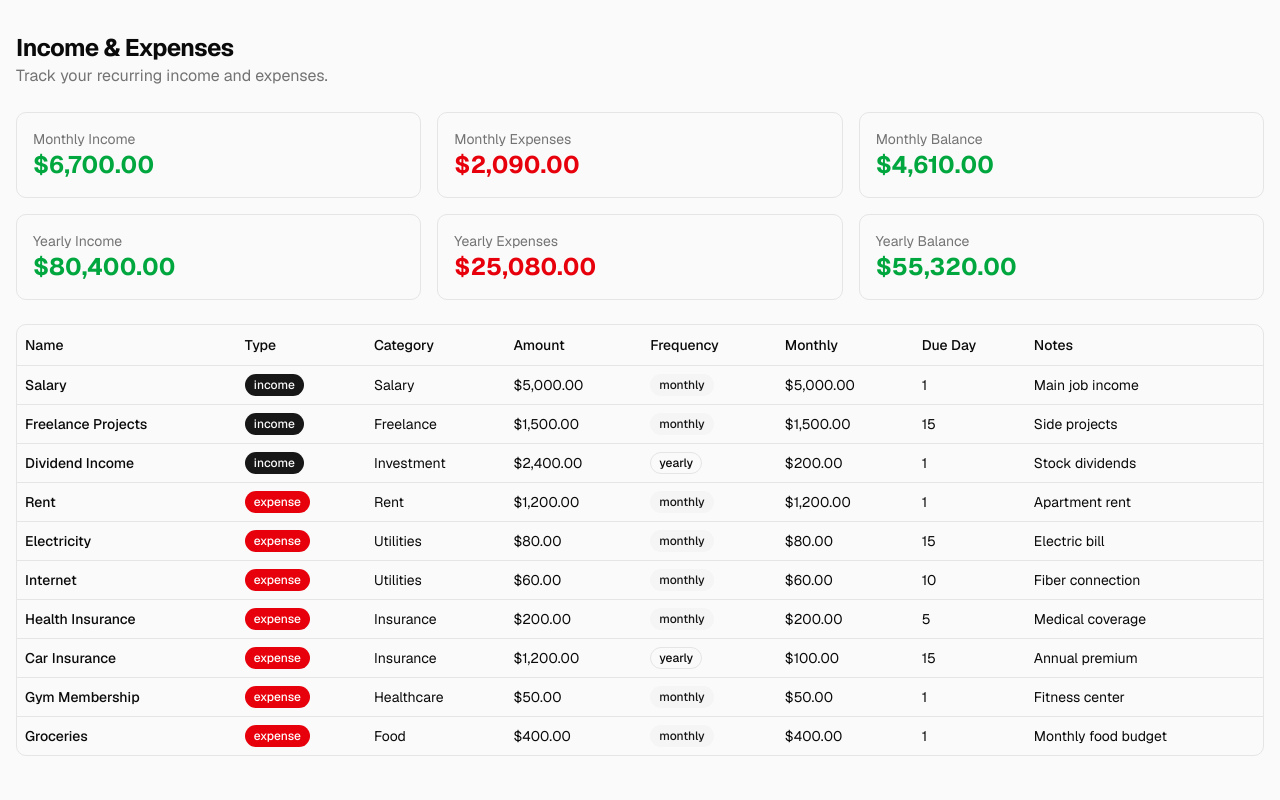
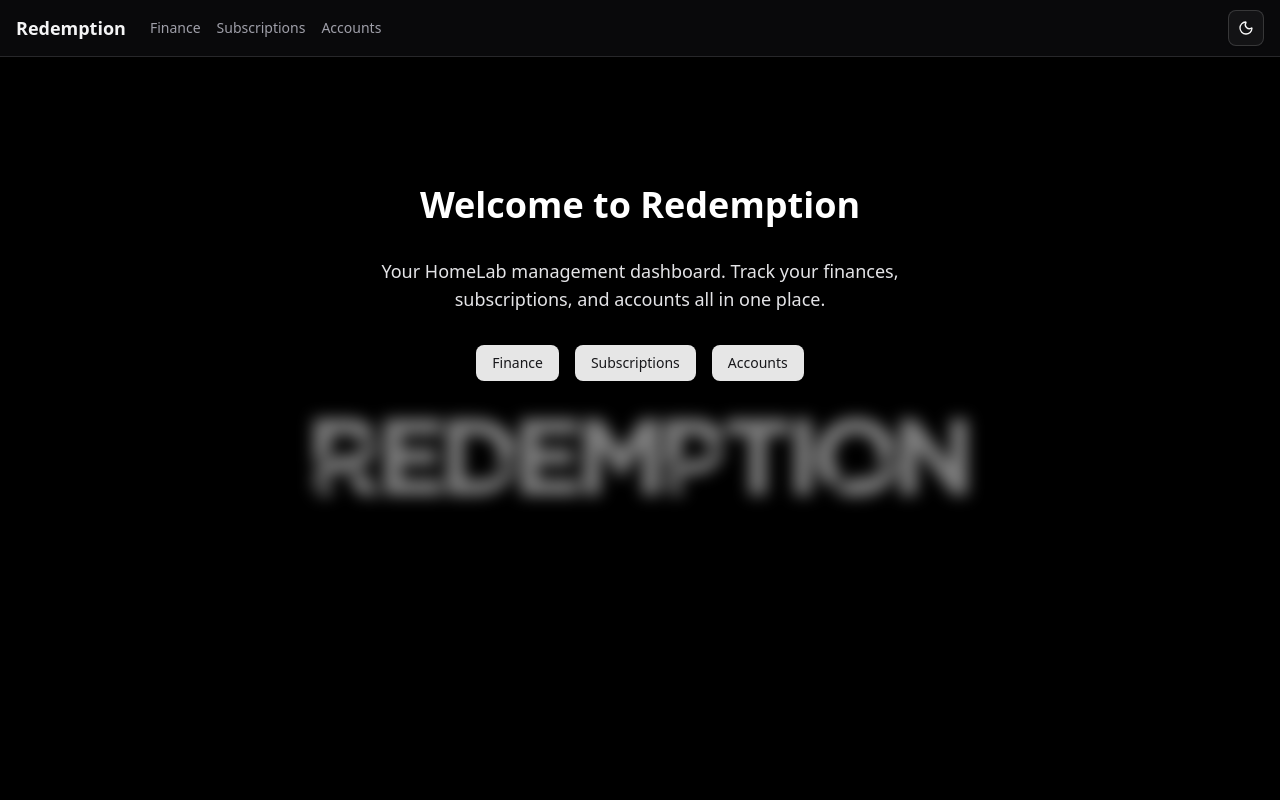
Before and after one commit to ColdByDefault/redemptionLabs, a Next.js app: page / in a window 1280 px wide. Shown: the top 800 px of the page. Built offline with nearby package versions, Linux system fonts and the light colour scheme.

Commit message:
feat: add NavLink interface for navbar component

```diff
--- /dev/null
+++ b/app/accounts/page.tsx
@@ -0,0 +1,9 @@
+import { Accounts } from "@/components/accounts";
+
+export default function AccountsPage(): React.ReactElement {
+  return (
+    <div className="container mx-auto px-4 py-8">
+      <Accounts />
+    </div>
+  );
+}
--- /dev/null
+++ b/app/finance/page.tsx
@@ -0,0 +1,9 @@
+import { Finance } from "@/components/finance";
+
+export default function FinancePage(): React.ReactElement {
+  return (
+    <div className="container mx-auto px-4 py-8">
+      <Finance />
+    </div>
+  );
+}
--- a/app/layout.tsx
+++ b/app/layout.tsx
@@ -2,6 +2,7 @@ import type { Metadata } from "next";
 import { Geist, Geist_Mono } from "next/font/google";
 import "./globals.css";
 import { ThemeProvider } from "@/components/theme";
+import { Navbar } from "@/components/navbar";
 
 const geistSans = Geist({
   variable: "--font-geist-sans",
@@ -30,11 +31,14 @@ export default function RootLayout({
       >
         <ThemeProvider
           attribute="class"
-          defaultTheme="system"
+          defaultTheme="dark"
           enableSystem
           disableTransitionOnChange
         >
-          {children}
+          <Navbar />
+          <main className="min-h-screen bg-zinc-50 dark:bg-black">
+            {children}
+          </main>
         </ThemeProvider>
       </body>
     </html>
--- a/app/page.tsx
+++ b/app/page.tsx
@@ -1,21 +1,41 @@
-import { Subscriptions } from "@/components/subs";
-import { Accounts } from "@/components/accounts";
-import { Finance } from "@/components/finance";
+"use client";
 
-export default function Home() {
+import Link from "next/link";
+import { useTheme } from "next-themes";
+import { navLinks } from "@/data/navbar";
+
+export default function Home(): React.ReactElement {
+  const { resolvedTheme } = useTheme();
+
+  const backgroundImage = resolvedTheme === "light" ? "/bg2.png" : "/bg.jpg";
+
   return (
-    <div className="min-h-screen bg-zinc-50 font-sans dark:bg-black">
-      <main className="container mx-auto space-y-12 px-4 py-8">
-        <section>
-          <Finance />
-        </section>
-        <section>
-          <Subscriptions />
-        </section>
-        <section>
-          <Accounts />
-        </section>
-      </main>
+    <div
+      className="min-h-screen bg-cover bg-center bg-no-repeat"
+      style={{ backgroundImage: `url('${backgroundImage}')` }}
+    >
+      <div className="min-h-screen bg-black/50 backdrop-blur-sm">
+        <div className="container mx-auto flex min-h-screen flex-col items-center pt-32 gap-8 px-4 py-16 text-center">
+          <h1 className="text-4xl font-bold text-white">
+            Welcome to Redemption
+          </h1>
+          <p className="max-w-xl text-lg text-zinc-200">
+            Your HomeLab management dashboard. Track your finances,
+            subscriptions, and accounts all in one place.
+          </p>
+          <div className="flex gap-4">
+            {navLinks.map((link) => (
+              <Link
+                key={link.href}
+                href={link.href}
+                className="rounded-md bg-white/90 px-4 py-2 text-sm font-medium text-zinc-900 transition-colors hover:bg-white"
+              >
+                {link.label}
+              </Link>
+            ))}
+          </div>
+        </div>
+      </div>
     </div>
   );
 }
--- /dev/null
+++ b/app/subscriptions/page.tsx
@@ -0,0 +1,9 @@
+import { Subscriptions } from "@/components/subs";
+
+export default function SubscriptionsPage(): React.ReactElement {
+  return (
+    <div className="container mx-auto px-4 py-8">
+      <Subscriptions />
+    </div>
+  );
+}
--- /dev/null
+++ b/components/navbar/Navbar.tsx
@@ -0,0 +1,43 @@
+"use client";
+
+import Link from "next/link";
+import { usePathname } from "next/navigation";
+import { navLinks } from "@/data/navbar";
+import { ModeToggle } from "@/components/theme";
+import { cn } from "@/lib/utils";
+
+export function Navbar(): React.ReactElement {
+  const pathname = usePathname();
+
+  return (
+    <nav className="border-b border-zinc-200 bg-white dark:border-zinc-800 dark:bg-zinc-950">
+      <div className="container mx-auto flex h-14 items-center justify-between px-4">
+        <div className="flex items-center gap-6">
+          <Link
+            href="/"
+            className="text-lg font-semibold text-zinc-900 dark:text-zinc-100"
+          >
+            Redemption
+          </Link>
+          <div className="flex items-center gap-4">
+            {navLinks.map((link) => (
+              <Link
+                key={link.href}
+                href={link.href}
+                className={cn(
+                  "text-sm font-medium transition-colors hover:text-zinc-900 dark:hover:text-zinc-100",
+                  pathname === link.href
+                    ? "text-zinc-900 dark:text-zinc-100"
+                    : "text-zinc-500 dark:text-zinc-400"
+                )}
+              >
+                {link.label}
+              </Link>
+            ))}
+          </div>
+        </div>
+        <ModeToggle />
+      </div>
+    </nav>
+  );
+}
--- /dev/null
+++ b/components/navbar/index.ts
@@ -0,0 +1 @@
+export { Navbar } from "./Navbar";
--- a/components/ui/dropdown-menu.tsx
+++ b/components/ui/dropdown-menu.tsx
@@ -1,15 +1,15 @@
-"use client"
+"use client";
 
-import * as React from "react"
-import * as DropdownMenuPrimitive from "@radix-ui/react-dropdown-menu"
-import { CheckIcon, ChevronRightIcon, CircleIcon } from "lucide-react"
+import * as React from "react";
+import * as DropdownMenuPrimitive from "@radix-ui/react-dropdown-menu";
+import { CheckIcon, ChevronRightIcon, CircleIcon } from "lucide-react";
 
-import { cn } from "@/lib/utils"
+import { cn } from "@/lib/utils";
 
 function DropdownMenu({
   ...props
 }: React.ComponentProps<typeof DropdownMenuPrimitive.Root>) {
-  return <DropdownMenuPrimitive.Root data-slot="dropdown-menu" {...props} />
+  return <DropdownMenuPrimitive.Root data-slot="dropdown-menu" {...props} />;
 }
 
 function DropdownMenuPortal({
@@ -17,7 +17,7 @@ function DropdownMenuPortal({
 }: React.ComponentProps<typeof DropdownMenuPrimitive.Portal>) {
   return (
     <DropdownMenuPrimitive.Portal data-slot="dropdown-menu-portal" {...props} />
-  )
+  );
 }
 
 function DropdownMenuTrigger({
@@ -28,7 +28,7 @@ function DropdownMenuTrigger({
       data-slot="dropdown-menu-trigger"
       {...props}
     />
-  )
+  );
 }
 
 function DropdownMenuContent({
@@ -48,7 +48,7 @@ function DropdownMenuContent({
         {...props}
       />
     </DropdownMenuPrimitive.Portal>
-  )
+  );
 }
 
 function DropdownMenuGroup({
@@ -56,7 +56,7 @@ function DropdownMenuGroup({
 }: React.ComponentProps<typeof DropdownMenuPrimitive.Group>) {
   return (
     <DropdownMenuPrimitive.Group data-slot="dropdown-menu-group" {...props} />
-  )
+  );
 }
 
 function DropdownMenuItem({
@@ -65,8 +65,8 @@ function DropdownMenuItem({
   variant = "default",
   ...props
 }: React.ComponentProps<typeof DropdownMenuPrimitive.Item> & {
-  inset?: boolean
-  variant?: "default" | "destructive"
+  inset?: boolean;
+  variant?: "default" | "destructive";
 }) {
   return (
     <DropdownMenuPrimitive.Item
@@ -79,13 +79,13 @@ function DropdownMenuItem({
       )}
       {...props}
     />
-  )
+  );
 }
 
 function DropdownMenuCheckboxItem({
   className,
   children,
-  checked,
+  checked = false,
   ...props
 }: React.ComponentProps<typeof DropdownMenuPrimitive.CheckboxItem>) {
   return (
@@ -105,7 +105,7 @@ function DropdownMenuCheckboxItem({
       </span>
       {children}
     </DropdownMenuPrimitive.CheckboxItem>
-  )
+  );
 }
 
 function DropdownMenuRadioGroup({
@@ -116,7 +116,7 @@ function DropdownMenuRadioGroup({
       data-slot="dropdown-menu-radio-group"
       {...props}
     />
-  )
+  );
 }
 
 function DropdownMenuRadioItem({
@@ -140,7 +140,7 @@ function DropdownMenuRadioItem({
       </span>
       {children}
     </DropdownMenuPrimitive.RadioItem>
-  )
+  );
 }
 
 function DropdownMenuLabel({
@@ -148,7 +148,7 @@ function DropdownMenuLabel({
   inset,
   ...props
 }: React.ComponentProps<typeof DropdownMenuPrimitive.Label> & {
-  inset?: boolean
+  inset?: boolean;
 }) {
   return (
     <DropdownMenuPrimitive.Label
@@ -160,7 +160,7 @@ function DropdownMenuLabel({
       )}
       {...props}
     />
-  )
+  );
 }
 
 function DropdownMenuSeparator({
@@ -173,7 +173,7 @@ function DropdownMenuSeparator({
       className={cn("bg-border -mx-1 my-1 h-px", className)}
       {...props}
     />
-  )
+  );
 }
 
 function DropdownMenuShortcut({
@@ -189,13 +189,13 @@ function DropdownMenuShortcut({
       )}
       {...props}
     />
-  )
+  );
 }
 
 function DropdownMenuSub({
   ...props
 }: React.ComponentProps<typeof DropdownMenuPrimitive.Sub>) {
-  return <DropdownMenuPrimitive.Sub data-slot="dropdown-menu-sub" {...props} />
+  return <DropdownMenuPrimitive.Sub data-slot="dropdown-menu-sub" {...props} />;
 }
 
 function DropdownMenuSubTrigger({
@@ -204,7 +204,7 @@ function DropdownMenuSubTrigger({
   children,
   ...props
 }: React.ComponentProps<typeof DropdownMenuPrimitive.SubTrigger> & {
-  inset?: boolean
+  inset?: boolean;
 }) {
   return (
     <DropdownMenuPrimitive.SubTrigger
@@ -219,7 +219,7 @@ function DropdownMenuSubTrigger({
       {children}
       <ChevronRightIcon className="ml-auto size-4" />
     </DropdownMenuPrimitive.SubTrigger>
-  )
+  );
 }
 
 function DropdownMenuSubContent({
@@ -235,7 +235,7 @@ function DropdownMenuSubContent({
       )}
       {...props}
     />
-  )
+  );
 }
 
 export {
@@ -254,4 +254,4 @@ export {
   DropdownMenuSub,
   DropdownMenuSubTrigger,
   DropdownMenuSubContent,
-}
+};
--- /dev/null
+++ b/data/navbar.ts
@@ -0,0 +1,7 @@
+import type { NavLink } from "@/types/navbar";
+
+export const navLinks: NavLink[] = [
+  { label: "Finance", href: "/finance" },
+  { label: "Subscriptions", href: "/subscriptions" },
+  { label: "Accounts", href: "/accounts" },
+];
--- /dev/null
+++ b/types/navbar.ts
@@ -0,0 +1,4 @@
+export interface NavLink {
+  label: string;
+  href: string;
+}
```
Also changed, not shown: public/bg2.png (added).
